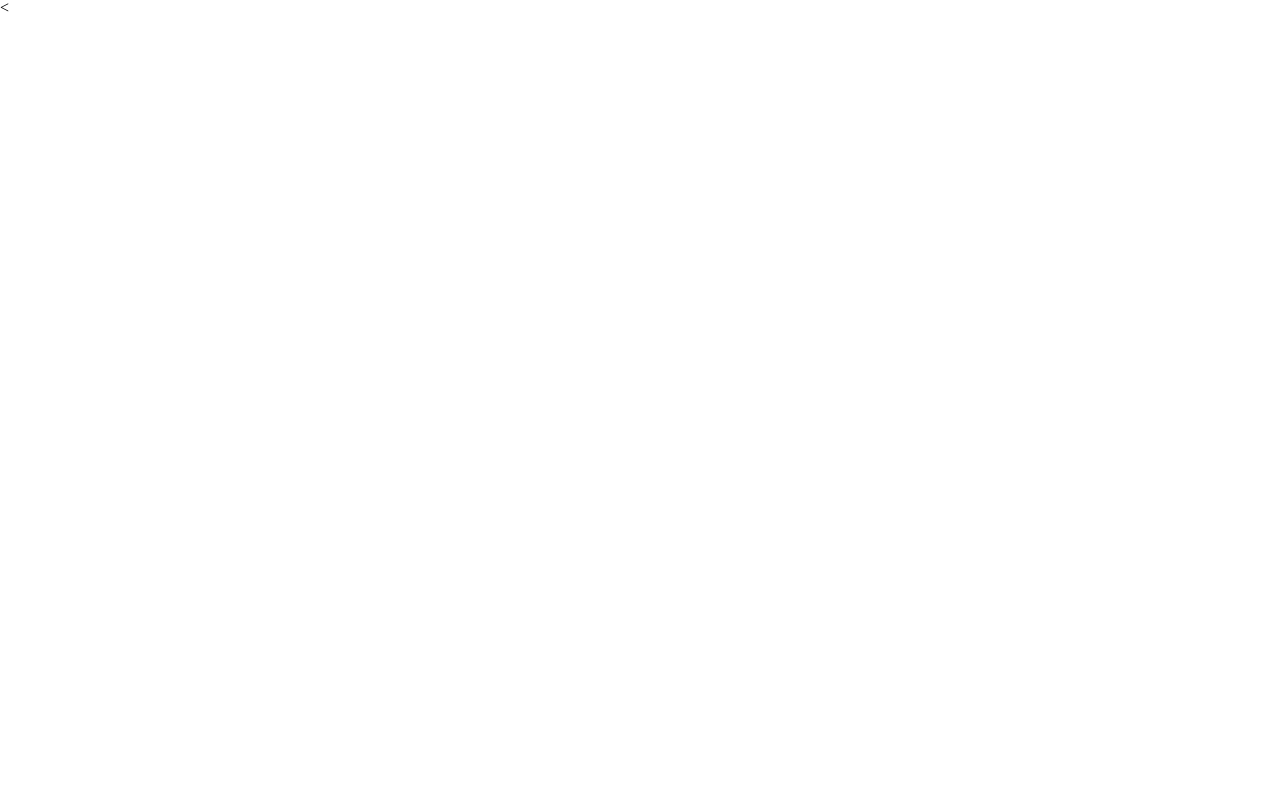
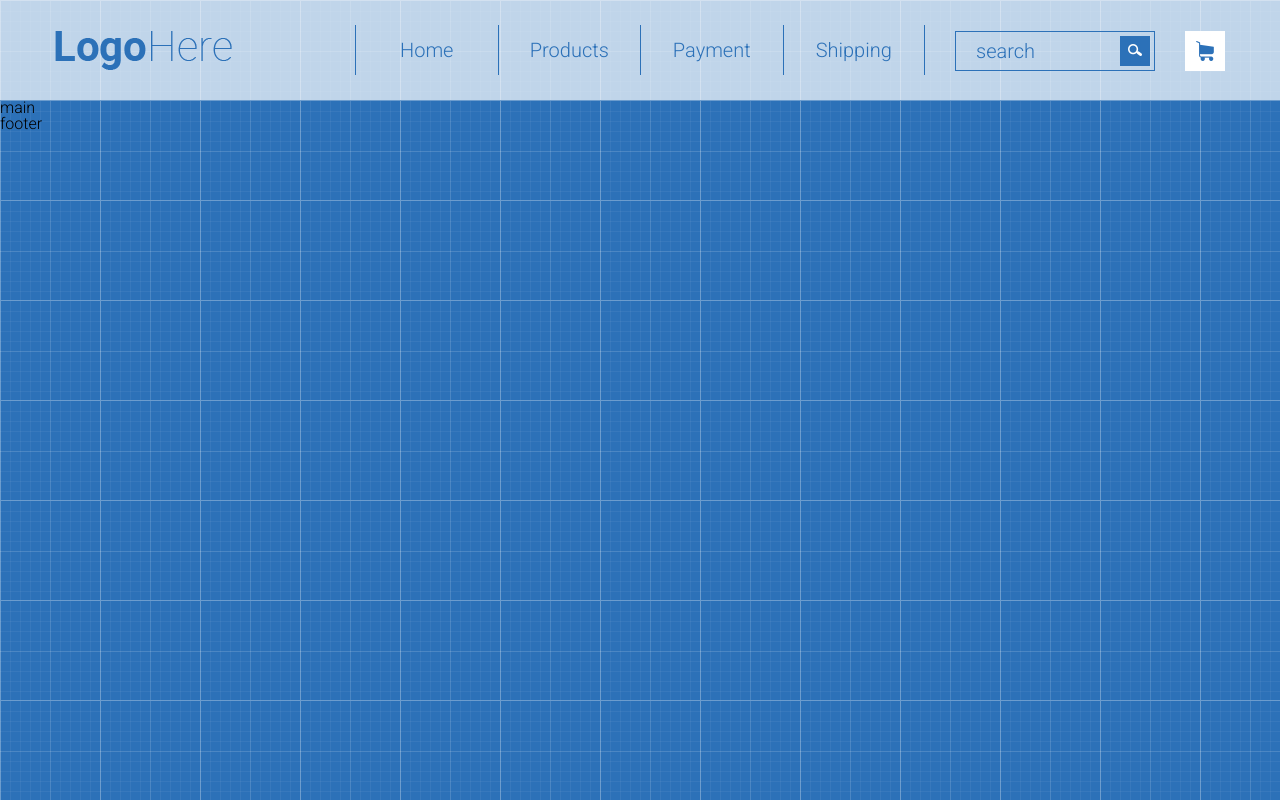
Before and after one commit to KRybiy/KRybiy.github.io, a plain HTML site: page myshop.html in a window 1280 px wide. Drawn offline with Linux system fonts and the light colour scheme.

Commit message:
added menu, search, basket and styles for all

```diff
--- a/myshop.css
+++ b/myshop.css
@@ -0,0 +1,102 @@
+* {
+	box-sizing: border-box;
+}
+body {
+	font-family: 'Roboto', sans-serif;
+	background-image: url('maket/patt.png');
+}
+header {
+	height: 100px;
+	background-color: rgba(255,255,255,0.7);
+}
+.container {
+	width: 1170px;
+	margin: 0 auto;
+}
+[class*="col-"] {
+	float:left;
+
+}
+.col-3 {
+	width: 300px;
+	margin-top: 31px;
+}
+.col-6 {
+	width: 570px;
+	margin-top: 25px;
+}
+.clearleft:after, .menu:after, .searchbasket:after{
+	content: '';
+	clear:both;
+	display: block;
+}
+
+.menu li {
+	float: left;
+	width: 25%;
+	height: 50px;
+	border-left: 1px solid #2c71b8;
+}
+.menu li:last-child {
+	border-right: 1px solid #2c71b8;
+}
+
+.menu a {
+	display: block;
+	text-decoration: none;
+	color:  #2c71b8;
+	text-align: center;
+	line-height: 50px;
+	font-size: 20px;
+}
+.menu a:hover {
+	background-color: #2c71b8;
+	color: white;
+}
+
+form {
+  position: relative;
+  width: 200px;
+  margin-left: 30px;
+  margin-right: 30px;
+}
+input {
+  width: 100%;
+  height: 40px;
+  padding-left: 20px;
+  border: 1px solid #2c71b8;
+  outline: none;
+  background: none;
+  font-family: 'Roboto', sans-serif;
+  color: #2c71b8 !important;
+  font-size: 20px;
+}
+input::-moz-placeholder { color: #2c71b8; }
+input::-webkit-input-placeholder { color: #2c71b8; }
+button {
+  position: absolute;
+  top: 5px;
+  margin-bottom: 5px;
+  right: 5px;
+  width: 30px;
+  height: 30px;
+  border: none;
+  background-color: #2c71b8;
+  display:block;
+  margin:0 auto;
+  cursor: pointer;
+}
+.searchbasket {
+	float:left;
+	position: relative;
+}
+.basket {
+	width: 40px;
+	height: 40px;
+    background-color: white;
+}
+.basket img {
+	position: absolute;
+	margin: auto;
+   top: 0; left: 0; bottom: 0; right: 0;
+}
--- a/myshop.html
+++ b/myshop.html
@@ -1,4 +1,4 @@
-<<!DOCTYPE html>
+<!DOCTYPE html>
 <html lang="en">
 <head>
 	<meta charset="UTF-8">
@@ -8,6 +8,37 @@
 	<link href="https://fonts.googleapis.com/css?family=Roboto:300,700" rel="stylesheet">
 </head>
 <body>
-
+	<header>
+		<div class="container">
+			<div class="clearleft">
+				<div class="col-3"> <a href="">
+				<img src="maket/logo.png"> </a> </div>
+				<div class="col-6">
+					<nav>
+						<ul class="menu">
+							<li><a href=""> Home </a></li>
+							<li><a href=""> Products </a></li>
+							<li><a href=""> Payment </a></li>
+							<li><a href=""> Shipping </a></li>
+						</ul>
+					</nav>
+				</div>
+			<div class="col-3">
+				<div class="searchbasket"><form action="" method="get">
+ 					 <input name="s" placeholder="search" type="search">
+ 						 <button type="submit"><img src="maket/search.png"></button>
+				</form> </div>
+				<div class="searchbasket">
+				<div class="basket"><img src="maket/basketb.png"> </div>
+			 </div></div>
+		</div>
+	</div>
+	</header>
+	<main>
+		<h1> main </h1>
+	</main>
+	<footer>
+		<h1> footer </h1>
+	</footer>
 </body>
 </html>
```
Also changed, not shown: logo.png (added), maket/basket.png (renamed from maket/icon (2).png), maket/basketb.png (renamed from maket/icon (1).png), maket/search.png (renamed from maket/icon (4).png).
